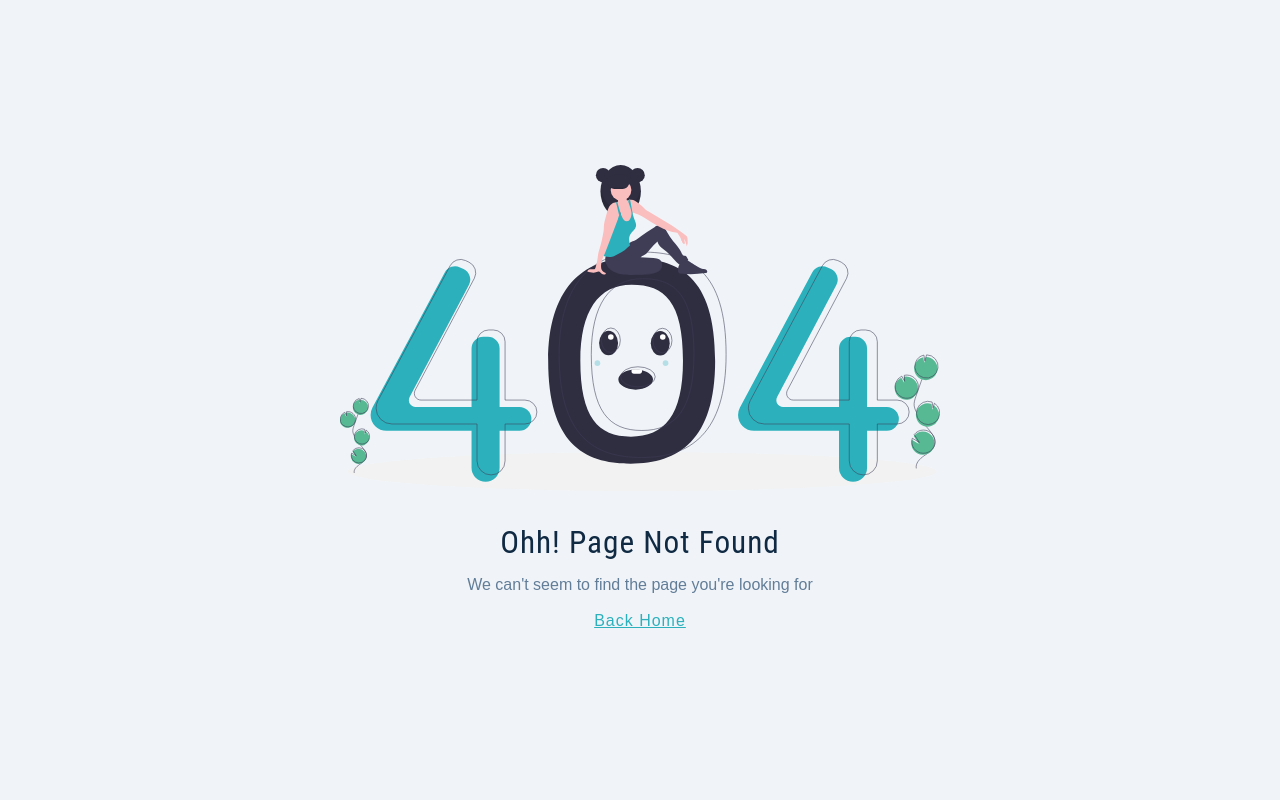
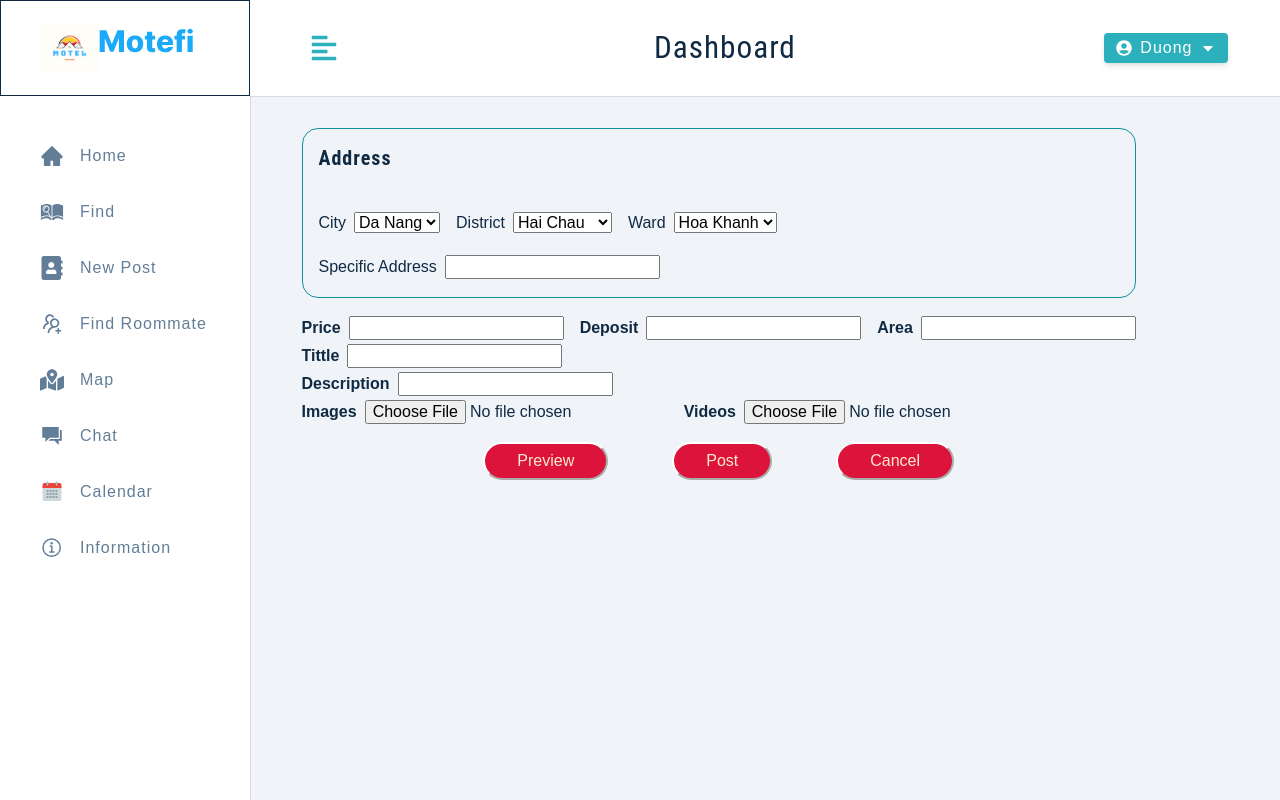
Before and after one commit to duong1906ltv/PBL5, a React (Create React App) app in the folder client/: page /newpost in a window 1280 px wide. Before the commit this address had no page. Built offline with nearby package versions, Linux system fonts and the light colour scheme; sample sign-in values are in the browser's storage.

Commit message:
Thêm giao diện trang New Post

```diff
--- a/client/src/App.js
+++ b/client/src/App.js
@@ -3,6 +3,7 @@ import Register from "./pages/Register";
 import Landing from "./pages/Landing";
 import ResetPassword from "./pages/ResetPassword";
 import Welcome from "./pages/WelcomePage";
+import NewPost from "./pages/NewPost";
 import { Error } from "./pages";
 import {
   AddJob,
@@ -31,6 +32,7 @@ function App() {
           <Route path="add-job" element={<AddJob />} />
           <Route path="profile" element={<Profile />} />
           <Route path="stats" element={<Stats />} />
+          <Route path="/newpost" element={<NewPost />} />
         </Route>
         <Route path="/register" element={<Register />} />
         <Route path="/landing" element={<Landing />} />
--- /dev/null
+++ b/client/src/assets/wrappers/NewPost.js
@@ -0,0 +1,54 @@
+import styled from "styled-components";
+
+const Wrapper = styled.main`
+  text-align: left;
+  display: flex;
+  align-items: center;
+  justify-content: center;
+  background-size: cover;
+  position: absolute;
+  .post-row {
+    display: flex;
+    flex-direction: row;
+    gap: 1rem;
+  }
+  .address-box{
+    width: 100%;
+    display: flex;
+    flex-direction: column;
+    padding: 1rem;
+    border: 1px solid var(--primary-600);
+    border-radius: 1rem;
+    gap: 1rem;
+    margin-bottom: 1rem;
+  }
+  .label-main{
+    font-weight: bold;
+  }
+  label{
+    margin-right: 0.5rem;
+  }
+  button{
+    font-size: 1rem;
+    padding-left: 2rem;
+    padding-right: 2rem;
+    padding-top: 0.5rem;
+    padding-bottom: 0.5rem;
+    border-radius: 2rem;
+    background-color: crimson;
+    border-color: white;
+    color: blanchedalmond;
+    margin-top: 1rem;
+    margin-left: 2rem;
+    margin-right: 2rem;
+  }
+  .button-group {
+    text-align: center;
+  }
+  button:hover{
+    cursor: pointer;
+  }
+
+`;
+
+export default Wrapper;
--- /dev/null
+++ b/client/src/pages/NewPost.jsx
@@ -0,0 +1,80 @@
+import Wrapper from "../assets/wrappers/NewPost";
+import { Link } from "react-router-dom";
+
+const NewPost = () => {
+  return (
+    <Wrapper>
+      <form>
+        <div className="address-box">
+          <h5 className="label-main">Address</h5>
+          <div className="post-row">
+            <div>
+              <label>City</label>
+              <select>
+                <option>Da Nang</option>
+                <option>Ha Noi</option>
+              </select>
+            </div>
+            <div>
+              <label>District</label>
+              <select>
+                <option>Hai Chau</option>
+                <option>Lien Chieu</option>
+              </select>
+            </div>
+          <div>
+            <label>Ward</label>
+            <select>
+              <option>Hoa Khanh</option>
+              <option>Hoa Vang</option>
+            </select>
+          </div>
+          </div>
+          <div>
+            <label>Specific Address</label>
+            <input type='text'></input>
+          </div>
+        </div>
+        <div className="post-row">
+          <div>
+            <label className="label-main">Price</label>
+            <input type='text'></input>
+          </div>
+          <div>
+            <label className="label-main">Deposit</label>
+            <input type='text'></input>
+          </div>
+          <div>
+            <label className="label-main">Area</label>
+            <input type='text'></input>
+          </div>
+        </div>
+        <div>
+            <label className="label-main">Tittle</label>
+            <input type='text'></input>
+        </div>
+        <div>
+            <label className="label-main">Description</label>
+            <input type='text'></input>
+        </div>
+        <div className="post-row">
+          <div>
+            <label className="label-main">Images</label>
+            <input type='file'></input>
+          </div>
+          <div>
+            <label className="label-main">Videos</label>
+            <input type='file'></input>
+          </div>
+        </div>
+        <div className="button-group">
+          <button>Preview</button>
+          <button>Post</button>
+          <button>Cancel</button>
+        </div>
+      </form>
+    </Wrapper>
+  );
+};
+
+export default NewPost;
```
